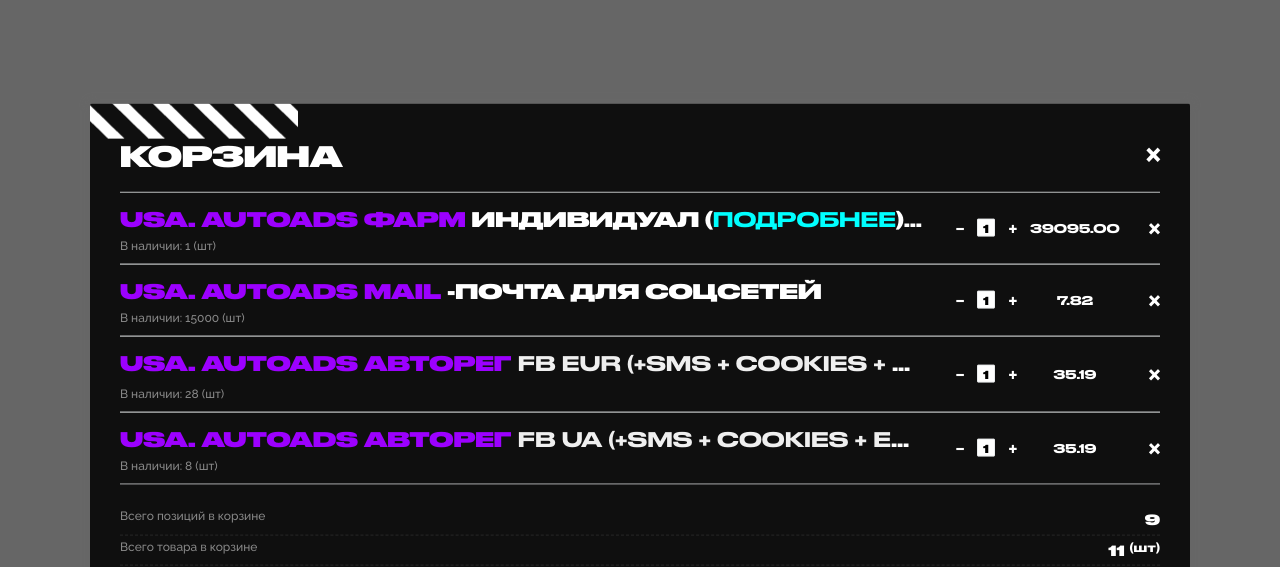
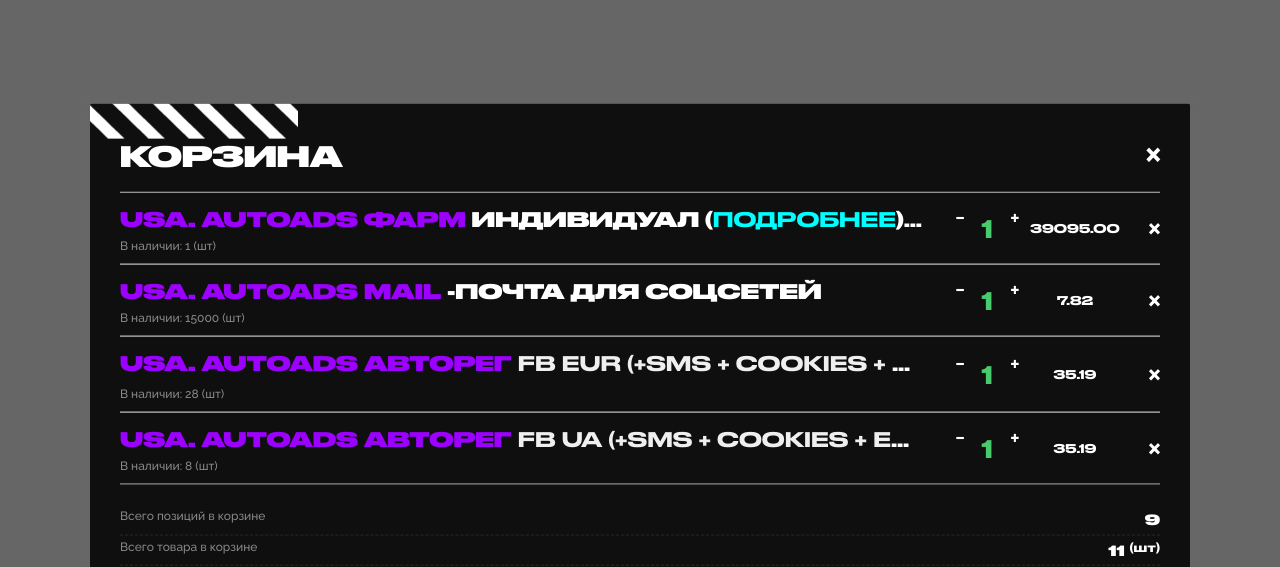
Before and after one commit to N1TAXE/client-mineweb, a plain HTML site: page cart.html in a window 1280 px wide. Shown: the top 567 px of the page. Drawn offline with Linux system fonts and the light colour scheme.

Commit message:
Cart fixes

```diff
--- a/assets/css/style_cart.css
+++ b/assets/css/style_cart.css
@@ -526,21 +526,22 @@ a.cartlequebutton > span:empty{
  }
 
  .b-group-number__input {
-     height: 18px;
-     border: 1px solid #EAECED;
-     width: 18px;
-     margin: 0 10px;
-     color: #000;
-     font-family: DrukWide, sans-serif;
-     font-size: 11px;
-     line-height: 11px;
-     font-weight: 600;
+     color: #47CB6C;
+     background: none;
+     border: none;
+     outline: none;
+     padding: 0;
+     margin: 0;
+     font-family: 'DrukWide', sans-serif;
+     font-size: 24px;
+     line-height: 24px;
+     display: flex;
+     align-items: center;
+     justify-content: center;
+     width: 40px;
+     height: 40px;
      text-align: center;
-     -webkit-transition: all 0.4s;
-     -o-transition: all 0.4s;
-     transition: all 0.4s;
-     border-radius: 1px;
-     -moz-appearance: textfield;
+     appearance: none;
  }
 
  .b-group-number__input:focus {
```
